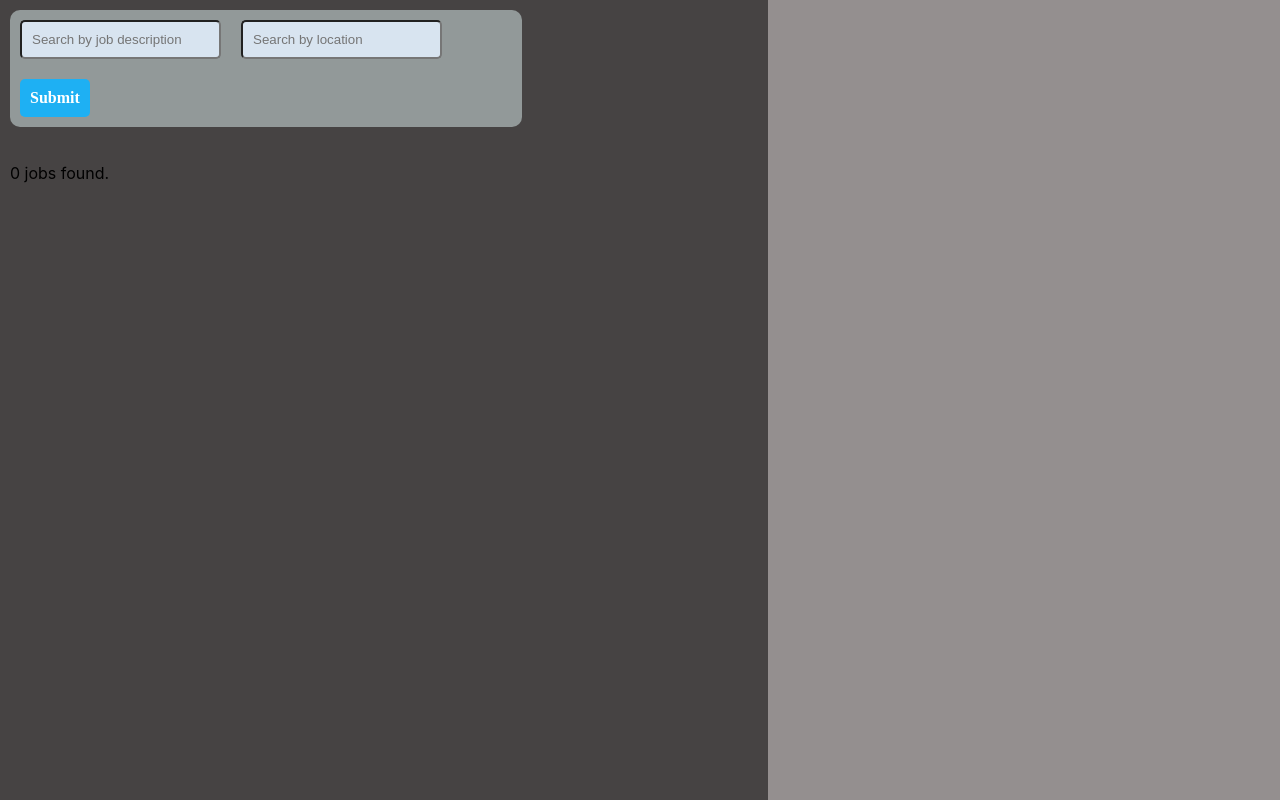
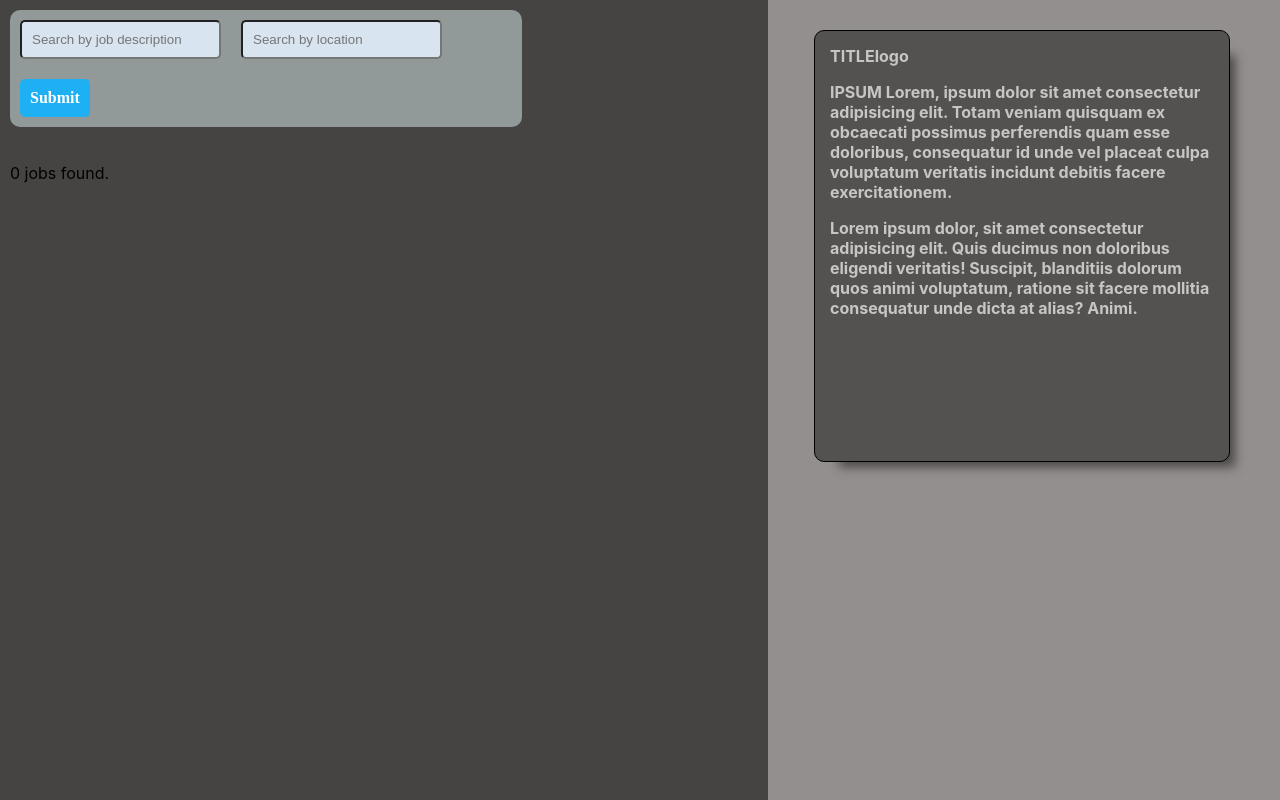
Before and after one commit to dillonkmcquade/job-search-engine, a React (Create React App) app: page / in a window 1280 px wide. Built offline with nearby package versions, Linux system fonts and the light colour scheme; a web font is replaced by a local one.

Commit message:
working on description-card pop-up component still

```diff
--- a/src/App.js
+++ b/src/App.js
@@ -1,6 +1,7 @@
 import React, { useState } from "react";
 import JobCard from "./components/job-card/job-card.component";
 import "./App.styles.scss";
+import DescriptionCard from "./components/description-card/description-card.component";
 
 const App = () => {
   const [description, setDescription] = useState("");
@@ -59,6 +60,7 @@ const App = () => {
       ) : (
         <div>No Results</div>
       )}
+      <DescriptionCard />
     </div>
   );
 };
--- a/src/components/description-card/description-card.component.jsx
+++ b/src/components/description-card/description-card.component.jsx
@@ -1,8 +1,8 @@
 import React from "react";
+import './description-card.styles.scss';
 
 const DescriptionCard = ({
   title,
-  logo,
   description,
   company_logo,
   how_to_apply
@@ -10,13 +10,13 @@ const DescriptionCard = ({
   return (
     <div className="description-card">
       <div>
-        <span>{title}</span>
-        <span>{company_logo}</span>
+        <span>TITLE</span>
+        <span>logo</span>
       </div>
-      <img src={logo} alt="company logo" />
+     {/* <img src={logo} alt="company logo" /> */}
 
-      <p>{description}</p>
-      <p>{how_to_apply}</p>
+      <p>IPSUM Lorem, ipsum dolor sit amet consectetur adipisicing elit. Totam veniam quisquam ex obcaecati possimus perferendis quam esse doloribus, consequatur id unde vel placeat culpa voluptatum veritatis incidunt debitis facere exercitationem.</p>
+      <p>Lorem ipsum dolor, sit amet consectetur adipisicing elit. Quis ducimus non doloribus eligendi veritatis! Suscipit, blanditiis dolorum quos animi voluptatum, ratione sit facere mollitia consequatur unde dicta at alias? Animi.</p>
     </div>
   );
 }
--- a/src/components/description-card/description-card.styles.scss
+++ b/src/components/description-card/description-card.styles.scss
@@ -0,0 +1,16 @@
+.description-card {
+  position: fixed;
+  width: 30vw;
+  height: 50vh;
+  right: 50px;
+  top: 30px;
+  border: 1px solid black;
+  border-radius: 10px;
+  box-shadow: 15px 15px 10px -10px rgba(0, 0, 0, 0.51);
+  background-color: rgb(83, 82, 81);
+  padding: 15px;
+  font-size: 16px;
+  line-height: 20px;
+  color: rgb(201, 197, 197);
+  font-weight: bold;
+}
```
